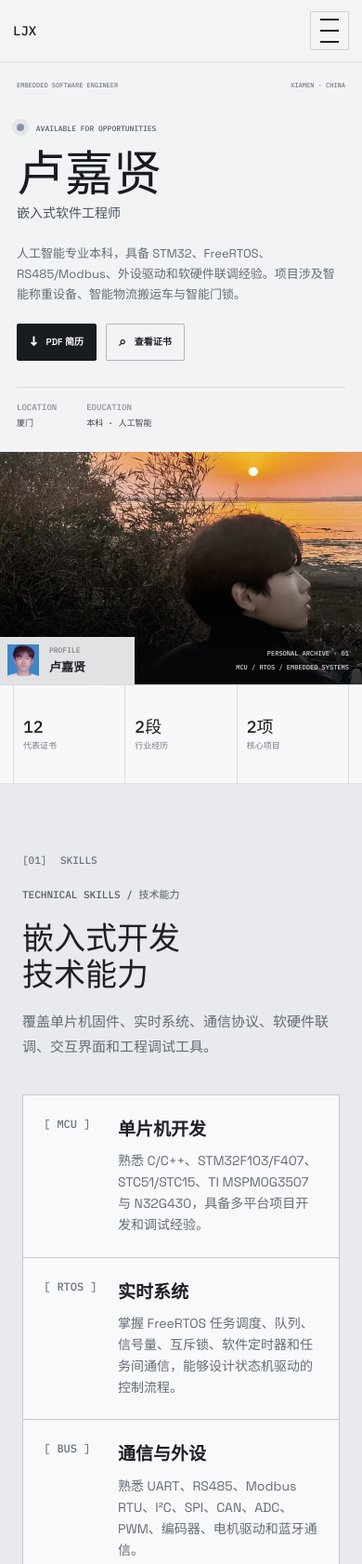
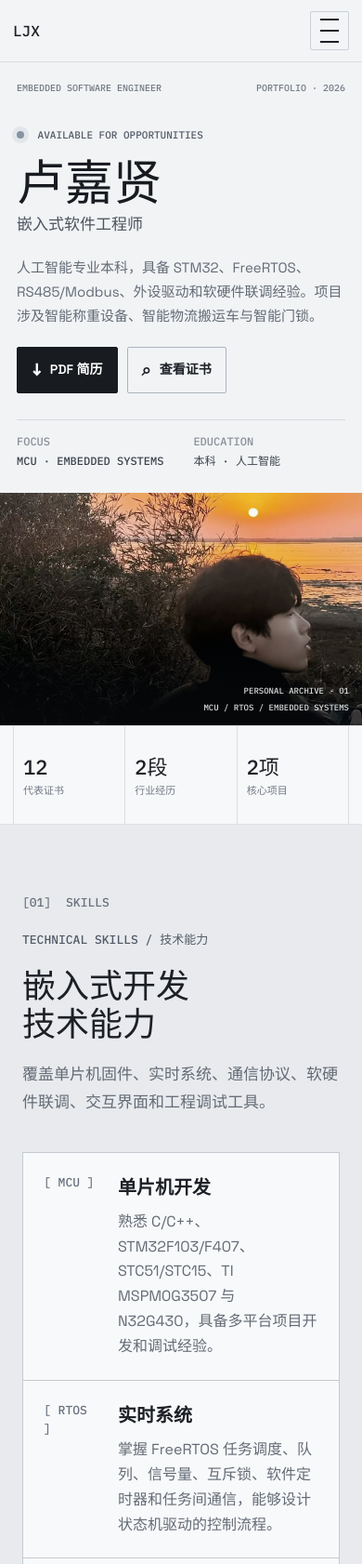
Before and after one commit to threesun-3/ljx-portfolio, a website: page index.html in a window 390 px wide. Shown: the top 1682 px of the page at 93% size. Drawn offline with Linux system fonts and the light colour scheme.

Commit message:
Improve portfolio readability and simplify hero details

```diff
--- a/app.js
+++ b/app.js
@@ -14,7 +14,6 @@ function fillProfile() {
   $("#profile-name").textContent = profile.name;
   $("#profile-role").textContent = profile.role;
   $("#profile-summary").textContent = profile.summary;
-  $("#profile-location").textContent = profile.location;
   $("#profile-education").textContent = profile.education;
   $("#footer-name").textContent = profile.name;
   const monogram = $(".profile-monogram");
--- a/data.js
+++ b/data.js
@@ -9,7 +9,6 @@ window.PORTFOLIO_DATA = {
     role: "嵌入式软件工程师",
     summary:
       "人工智能专业本科，具备 STM32、FreeRTOS、RS485/Modbus、外设驱动和软硬件联调经验。项目涉及智能称重设备、智能物流搬运车与智能门锁。",
-    location: "厦门",
     education: "本科 · 人工智能",
     email: "1593105984@qq.com",
     resume: "assets/resume.pdf",
--- a/index.html
+++ b/index.html
@@ -10,9 +10,9 @@
     <meta property="og:description" content="嵌入式软件工程师卢嘉贤的技术能力、项目经历、工作经历与证书档案。" />
     <title>卢嘉贤｜个人经历与证书档案</title>
     <link rel="icon" href="assets/favicon.svg" type="image/svg+xml" />
-    <link rel="stylesheet" href="styles.css?v=20260715-3" />
-    <script src="data.js?v=20260715-3" defer></script>
-    <script src="app.js?v=20260715-3" defer></script>
+    <link rel="stylesheet" href="styles.css?v=20260716-1" />
+    <script src="data.js?v=20260716-1" defer></script>
+    <script src="app.js?v=20260716-1" defer></script>
   </head>
   <body>
     <a class="skip-link" href="#main">跳到主要内容</a>
@@ -43,7 +43,7 @@
         <div class="hero-copy">
           <div class="hero-kicker">
             <span>EMBEDDED SOFTWARE ENGINEER</span>
-            <span>XIAMEN · CHINA</span>
+            <span>PORTFOLIO · 2026</span>
           </div>
           <div class="hero-copy-main">
             <p class="eyebrow"><span class="signal-dot"></span> AVAILABLE FOR OPPORTUNITIES</p>
@@ -58,7 +58,7 @@
             </div>
           </div>
           <div class="hero-meta" aria-label="个人基本信息">
-            <div><span>LOCATION</span><strong id="profile-location">厦门</strong></div>
+            <div><span>FOCUS</span><strong>MCU · EMBEDDED SYSTEMS</strong></div>
             <div><span>EDUCATION</span><strong id="profile-education">本科 · 人工智能</strong></div>
           </div>
         </div>
@@ -69,10 +69,6 @@
             <span>PERSONAL ARCHIVE · 01</span>
             <span>MCU / RTOS / EMBEDDED SYSTEMS</span>
           </figcaption>
-          <div class="hero-profile-stamp">
-            <img src="assets/photos/profile.webp" alt="卢嘉贤证件照" />
-            <span><small>PROFILE</small><strong>卢嘉贤</strong></span>
-          </div>
         </figure>
 
         <div class="hero-stats-band">
--- a/styles.css
+++ b/styles.css
@@ -103,12 +103,12 @@ img { display: block; max-width: 100%; }
 
 .brand { display: flex; align-items: center; gap: 9px; }
 .brand-mark {
-  color: var(--ink); font-family: "IBM Plex Mono", monospace; font-size: 14px; font-weight: 500; line-height: 1;
+  color: var(--ink); font-family: "IBM Plex Mono", monospace; font-size: 16px; font-weight: 500; line-height: 1;
   letter-spacing: 0;
 }
-.brand-name { color: var(--lavender); font-family: "IBM Plex Mono", monospace; font-size: 10px; }
+.brand-name { color: var(--lavender); font-family: "IBM Plex Mono", monospace; font-size: 12px; }
 
-.site-nav { display: flex; align-items: center; gap: 34px; font-size: 14px; font-weight: 600; }
+.site-nav { display: flex; align-items: center; gap: 34px; font-size: 15px; font-weight: 600; }
 .site-nav a { position: relative; display: flex; align-items: center; gap: 5px; transition: color 160ms ease; }
 .site-nav a span { display: none; }
 .site-nav a:hover { color: #626b78; }
@@ -147,13 +147,13 @@ img { display: block; max-width: 100%; }
   gap: 24px;
   color: #747b85;
   font-family: "IBM Plex Mono", monospace;
-  font-size: 9px;
+  font-size: 11px;
   letter-spacing: 0;
 }
 .hero-copy-main { align-self: center; max-width: 650px; padding-block: 40px; }
 .eyebrow {
   margin: 0 0 24px; color: var(--lavender); font-family: "IBM Plex Mono", monospace;
-  font-size: 11px; font-weight: 500; letter-spacing: 0; text-transform: uppercase;
+  font-size: 13px; font-weight: 500; letter-spacing: 0; text-transform: uppercase;
 }
 .signal-dot {
   display: inline-block; width: 8px; height: 8px; margin-right: 8px;
@@ -172,16 +172,16 @@ img { display: block; max-width: 100%; }
   margin: 14px 0 0;
   color: #4d545e;
   font-family: "IBM Plex Mono", "Microsoft YaHei", monospace;
-  font-size: 18px;
+  font-size: 20px;
   font-weight: 500;
   line-height: 1.4;
   letter-spacing: 0;
 }
-.hero-summary { max-width: 550px; margin: 34px 0 0; color: var(--text-soft); font-size: 15px; line-height: 1.8; }
+.hero-summary { max-width: 570px; margin: 34px 0 0; color: var(--text-soft); font-size: 17px; line-height: 1.8; }
 .hero-actions { display: flex; flex-wrap: wrap; gap: 10px; margin-top: 30px; }
 .text-link {
-  min-height: 42px;
-  padding: 10px 17px;
+  min-height: 50px;
+  padding: 12px 20px;
   display: inline-flex;
   align-items: center;
   gap: 9px;
@@ -189,17 +189,17 @@ img { display: block; max-width: 100%; }
   background: #181b20;
   border: 1px solid #181b20;
   border-radius: 2px;
-  font-size: 12px;
+  font-size: 15px;
   font-weight: 600;
   transition: background 160ms ease, color 160ms ease, transform 160ms ease;
 }
 .text-link:hover { background: #2d323a; transform: translateY(-1px); }
-.text-link span { font-family: "IBM Plex Mono", monospace; font-size: 14px; }
+.text-link span { font-family: "IBM Plex Mono", monospace; font-size: 18px; }
 .text-link-muted { color: var(--ink); background: transparent; border-color: #aeb4bc; }
 .text-link-muted:hover { color: white; background: #363b43; border-color: #363b43; }
 .hero-meta { display: flex; gap: 54px; padding-top: 22px; border-top: 1px solid #d6d9de; }
 .hero-meta div { display: grid; gap: 3px; }
-.hero-meta span, .hero-meta strong { font-family: "IBM Plex Mono", monospace; font-size: 9px; }
+.hero-meta span, .hero-meta strong { font-family: "IBM Plex Mono", monospace; font-size: 11px; }
 .hero-meta span { color: #8a9098; }
 .hero-meta strong { color: #3d434c; font-weight: 500; }
 .hero-media { position: relative; min-width: 0; min-height: 650px; margin: 0; overflow: hidden; background: #c9ced3; }
@@ -221,26 +221,8 @@ img { display: block; max-width: 100%; }
   gap: 4px;
   color: rgba(255,255,255,.86);
   font-family: "IBM Plex Mono", monospace;
-  font-size: 8px;
+  font-size: 10px;
 }
-.hero-profile-stamp {
-  position: absolute;
-  z-index: 2;
-  left: 0;
-  bottom: 0;
-  min-width: 175px;
-  padding: 12px 16px 12px 12px;
-  display: flex;
-  align-items: center;
-  gap: 11px;
-  color: #20242a;
-  background: rgba(245,246,247,.92);
-  backdrop-filter: blur(12px);
-}
-.hero-profile-stamp img { width: 43px; height: 43px; object-fit: cover; object-position: center 20%; }
-.hero-profile-stamp span { display: grid; gap: 2px; }
-.hero-profile-stamp small { color: #777f89; font-family: "IBM Plex Mono", monospace; font-size: 8px; }
-.hero-profile-stamp strong { font-size: 13px; font-weight: 600; }
 .hero-stats-band { grid-column: 1 / -1; background: #f7f8f9; border-top: 1px solid #d9dde1; }
 .hero-stats {
   min-height: 110px;
@@ -250,8 +232,8 @@ img { display: block; max-width: 100%; }
   border-left: 1px solid #d9dde1;
 }
 .hero-stats div { padding: 24px 32px; display: grid; align-content: center; border-right: 1px solid #d9dde1; }
-.hero-stats dt { order: 2; color: #727a86; font-size: 11px; }
-.hero-stats dd { margin: 0; color: var(--ink); font-family: "IBM Plex Mono", monospace; font-size: 26px; }
+.hero-stats dt { order: 2; color: #727a86; font-size: 13px; }
+.hero-stats dd { margin: 0; color: var(--ink); font-family: "IBM Plex Mono", monospace; font-size: 30px; }
 
 .section-block { padding-block: 96px; }
 .section-heading {
@@ -260,7 +242,7 @@ img { display: block; max-width: 100%; }
 }
 .section-label {
   align-self: start; color: var(--purple-bright); font-family: "IBM Plex Mono", monospace;
-  font-size: 11px;
+  font-size: 13px;
 }
 .section-label span {
   display: inline; margin-right: 8px; color: inherit; background: transparent;
@@ -272,7 +254,7 @@ img { display: block; max-width: 100%; }
   margin: 0; font-family: "IBM Plex Mono", "Microsoft YaHei", monospace;
   font-size: 44px; font-weight: 500; line-height: 1.14; letter-spacing: 0;
 }
-.section-intro { margin: 0; color: var(--text-soft); font-size: 15px; line-height: 1.75; }
+.section-intro { margin: 0; color: var(--text-soft); font-size: 17px; line-height: 1.75; }
 
 #about { width: 100%; max-width: none; padding-inline: max(24px, calc((100% - var(--shell)) / 2)); background: var(--navy-deep); }
 
@@ -293,13 +275,13 @@ img { display: block; max-width: 100%; }
 .skill-card:nth-child(1):hover { background: #eef0f3; }
 .skill-icon {
   grid-row: 1 / 3; width: fit-content; color: var(--purple-bright); font-family: "IBM Plex Mono", monospace;
-  font-size: 12px; text-transform: uppercase;
+  font-size: 13px; text-transform: uppercase;
 }
 .skill-icon::before { content: "[ "; }
 .skill-icon::after { content: " ]"; }
-.skill-card h3 { margin: 0; font-size: 20px; font-weight: 600; letter-spacing: 0; }
-.skill-card p { margin: 0; max-width: 420px; color: var(--text-soft); font-size: 14px; line-height: 1.65; }
-.skill-card:nth-child(1) h3 { font-size: 20px; }
+.skill-card h3 { margin: 0; font-size: 21px; font-weight: 600; letter-spacing: 0; }
+.skill-card p { margin: 0; max-width: 450px; color: var(--text-soft); font-size: 16px; line-height: 1.68; }
+.skill-card:nth-child(1) h3 { font-size: 21px; }
 
 .section-dark { color: var(--ink); background: white; }
 .section-heading-dark .section-title-wrap .eyebrow, .section-heading-dark .section-label { color: #59616d; }
@@ -314,13 +296,13 @@ img { display: block; max-width: 100%; }
 }
 .timeline-item:hover { transform: none; box-shadow: none; background: #f5f6f7; }
 .timeline-date {
-  color: #59616d; font-family: "IBM Plex Mono", monospace; font-size: 11px;
+  color: #59616d; font-family: "IBM Plex Mono", monospace; font-size: 13px;
 }
 .timeline-content { margin-top: 0; }
 .timeline-content::before { display: none; }
-.timeline-content h3 { margin: 0 0 9px; font-size: 19px; line-height: 1.35; letter-spacing: 0; }
-.timeline-subtitle { margin: 0 0 13px; color: var(--text-soft); font-size: 11px; font-weight: 600; }
-.timeline-content p:last-child { margin: 0; color: var(--text-soft); font-size: 13px; line-height: 1.6; }
+.timeline-content h3 { margin: 0 0 9px; font-size: 21px; line-height: 1.35; letter-spacing: 0; }
+.timeline-subtitle { margin: 0 0 13px; color: var(--text-soft); font-size: 14px; font-weight: 600; }
+.timeline-content p:last-child { margin: 0; color: var(--text-soft); font-size: 15px; line-height: 1.7; }
 
 .certificate-section { width: 100%; max-width: none; padding-inline: max(24px, calc((100% - var(--shell)) / 2)); color: var(--ink); background: var(--off-white); }
 .certificate-section .section-title-wrap .eyebrow, .certificate-section .section-label { color: #59616d; }
@@ -333,15 +315,15 @@ img { display: block; max-width: 100%; }
 .filters { display: flex; flex-wrap: wrap; gap: 8px; }
 .filter-button {
   padding: 8px 14px; color: #555d68; background: white; border: 1px solid var(--line-light);
-  border-radius: 2px; cursor: pointer; font-size: 11px; font-weight: 600;
+  border-radius: 2px; cursor: pointer; font-size: 13px; font-weight: 600;
 }
 .filter-button:hover, .filter-button.is-active { color: white; background: var(--purple); border-color: var(--purple); }
 .search-box {
   width: 260px; padding: 9px 12px; display: flex; align-items: center; gap: 10px;
   background: white; border: 1px solid var(--line-light); border-radius: 2px;
 }
-.search-box > span { color: #757d88; font-family: "IBM Plex Mono", monospace; font-size: 8px; }
-.search-box input { width: 100%; min-width: 0; padding: 0; color: var(--ink); background: transparent; border: 0; outline: 0; font-size: 11px; }
+.search-box > span { color: #757d88; font-family: "IBM Plex Mono", monospace; font-size: 11px; }
+.search-box input { width: 100%; min-width: 0; padding: 0; color: var(--ink); background: transparent; border: 0; outline: 0; font-size: 14px; }
 
 .certificate-grid { display: grid; grid-template-columns: repeat(3, 1fr); gap: 12px; }
 .certificate-card {
@@ -353,7 +335,7 @@ img { display: block; max-width: 100%; }
 .certificate-image { position: relative; display: block; aspect-ratio: 4 / 3; overflow: hidden; background: #e8eaed; }
 .certificate-image::after {
   content: "查看证书 ↗"; position: absolute; right: 13px; bottom: 13px; padding: 8px 11px;
-  color: white; background: var(--purple); border-radius: 2px; font-size: 10px; font-weight: 600;
+  color: white; background: var(--purple); border-radius: 2px; font-size: 12px; font-weight: 600;
   opacity: 0; transform: translateY(5px); transition: 180ms ease;
 }
 .certificate-card:hover .certificate-image::after { opacity: 1; transform: translateY(0); }
@@ -363,9 +345,9 @@ img { display: block; max-width: 100%; }
 }
 .certificate-card:hover img { transform: scale(1.02); }
 .certificate-info { display: block; padding: 21px; }
-.tag { color: #59616d; font-family: "IBM Plex Mono", monospace; font-size: 9px; text-transform: uppercase; }
-.certificate-info h3 { min-height: 48px; margin: 12px 0 15px; font-size: 18px; line-height: 1.4; }
-.certificate-meta { display: flex; justify-content: space-between; gap: 12px; color: #747c87; font-size: 10px; }
+.tag { color: #59616d; font-family: "IBM Plex Mono", monospace; font-size: 11px; text-transform: uppercase; }
+.certificate-info h3 { min-height: 54px; margin: 12px 0 15px; font-size: 19px; line-height: 1.42; }
+.certificate-meta { display: flex; justify-content: space-between; gap: 12px; color: #747c87; font-size: 12px; }
 .empty-state { padding: 65px 20px; color: #646b76; text-align: center; background: white; border: 1px solid var(--line-light); border-radius: var(--radius); }
 
 .contact-section { padding-block: 0; color: white; background: #181b20; border-bottom: 1px solid #353a42; }
@@ -377,18 +359,18 @@ img { display: block; max-width: 100%; }
 .contact-inner::after {
   display: none;
 }
-.contact-index { align-self: start; color: #8f969f; font-family: "IBM Plex Mono", monospace; font-size: 10px; }
+.contact-index { align-self: start; color: #8f969f; font-family: "IBM Plex Mono", monospace; font-size: 12px; }
 .contact-copy .eyebrow { color: #8f969f; }
 .contact-copy h2 {
   margin: 0 0 18px; font-family: "IBM Plex Mono", "Microsoft YaHei", monospace;
   font-size: 40px; font-weight: 500; line-height: 1.14; letter-spacing: 0;
 }
-.contact-copy > p:last-child { margin: 0; max-width: 580px; color: #aeb4bc; font-size: 14px; }
+.contact-copy > p:last-child { margin: 0; max-width: 620px; color: #aeb4bc; font-size: 16px; }
 .contact-actions { position: relative; z-index: 1; display: grid; gap: 10px; align-self: end; }
 .contact-link {
-  min-height: 46px; padding: 11px 14px; display: flex; justify-content: space-between; align-items: center;
+  min-height: 52px; padding: 13px 16px; display: flex; justify-content: space-between; align-items: center;
   color: #181b20; background: white; border: 1px solid white; border-radius: 2px;
-  cursor: pointer; font-size: 12px; font-weight: 600; text-align: left;
+  cursor: pointer; font-size: 14px; font-weight: 600; text-align: left;
 }
 .contact-button { color: white; background: transparent; border-color: #555c66; }
 .contact-link span { font-size: 17px; }
@@ -396,7 +378,7 @@ img { display: block; max-width: 100%; }
 .site-footer { color: #aeb4bd; background: #1d2026; }
 .footer-inner {
   min-height: 100px; display: grid; grid-template-columns: 1fr 1fr 1fr; align-items: center;
-  font-family: "IBM Plex Mono", monospace; font-size: 9px;
+  font-family: "IBM Plex Mono", monospace; font-size: 11px;
 }
 .footer-inner p:nth-child(2) { text-align: center; }
 .footer-inner a { color: white; text-align: right; }
@@ -419,19 +401,19 @@ img { display: block; max-width: 100%; }
 .modal-content h2 { margin: 17px 0 34px; font-size: 29px; line-height: 1.3; }
 .modal-meta { display: grid; gap: 15px; margin: 0 0 25px; padding-block: 18px; border-block: 1px solid var(--line-light); }
 .modal-meta div { display: grid; gap: 3px; }
-.modal-meta dt { color: #737b87; font-family: "IBM Plex Mono", monospace; font-size: 8px; }
-.modal-meta dd { margin: 0; font-size: 13px; font-weight: 600; }
-.modal-content > p { margin: 0 0 30px; color: var(--text-soft); font-size: 13px; }
+.modal-meta dt { color: #737b87; font-family: "IBM Plex Mono", monospace; font-size: 10px; }
+.modal-meta dd { margin: 0; font-size: 15px; font-weight: 600; }
+.modal-content > p { margin: 0 0 30px; color: var(--text-soft); font-size: 15px; }
 .modal-original {
   display: flex; justify-content: center; padding: 12px 15px; color: white; background: var(--purple);
-  border-radius: 2px; font-size: 11px; font-weight: 600;
+  border-radius: 2px; font-size: 14px; font-weight: 600;
 }
 
 .toast {
   position: fixed; z-index: 100; left: 50%; bottom: 25px; padding: 11px 17px;
   color: white; background: var(--purple); border: 1px solid var(--purple-bright); border-radius: 2px;
   box-shadow: 0 15px 40px rgba(12,13,35,.25); opacity: 0; pointer-events: none;
-  transform: translate(-50%, 12px); transition: 180ms ease; font-size: 11px;
+  transform: translate(-50%, 12px); transition: 180ms ease; font-size: 13px;
 }
 .toast.is-visible { opacity: 1; transform: translate(-50%, 0); }
 
@@ -481,29 +463,28 @@ img { display: block; max-width: 100%; }
     grid-template-rows: auto 250px auto;
     min-height: auto;
   }
-  .hero-copy { min-height: 360px; padding: 20px 18px 24px; }
-  .hero-kicker { font-size: 7px; }
+  .hero-copy { min-height: 410px; padding: 20px 18px 24px; }
+  .hero-kicker { font-size: 10px; }
   .hero-copy-main { padding-block: 34px 28px; }
-  .hero-copy-main .eyebrow { margin-bottom: 17px; font-size: 8px; }
+  .hero-copy-main .eyebrow { margin-bottom: 17px; font-size: 11px; }
   .hero-name { font-size: 52px; }
-  .hero-role { margin-top: 7px; font-size: 14px; }
-  .hero-summary { margin-top: 22px; font-size: 13px; line-height: 1.7; }
+  .hero-role { margin-top: 7px; font-size: 17px; }
+  .hero-summary { margin-top: 22px; font-size: 15px; line-height: 1.72; }
   .hero-actions { margin-top: 20px; }
-  .text-link { min-height: 38px; padding: 8px 13px; font-size: 10px; }
+  .text-link { min-height: 46px; padding: 10px 15px; font-size: 14px; }
   .hero-meta { gap: 32px; padding-top: 14px; }
+  .hero-meta span, .hero-meta strong { font-size: 12px; }
   .hero-media { min-height: 250px; }
   .hero-photo { object-position: center 47%; }
-  .hero-media figcaption { right: 14px; bottom: 12px; font-size: 7px; }
-  .hero-profile-stamp { padding: 8px 11px 8px 8px; min-width: 145px; }
-  .hero-profile-stamp img { width: 34px; height: 34px; }
+  .hero-media figcaption { right: 14px; bottom: 12px; font-size: 9px; }
   .hero-stats { min-height: 105px; grid-template-columns: repeat(3, 1fr); }
   .hero-stats div { padding: 18px 10px; }
-  .hero-stats dd { font-size: 18px; }
-  .hero-stats dt { font-size: 9px; }
+  .hero-stats dd { font-size: 22px; }
+  .hero-stats dt { font-size: 11px; }
 
   .section-block { padding-block: 74px; }
   .section-heading { grid-template-columns: 1fr; gap: 20px; margin-bottom: 38px; }
-  .section-heading h2 { font-size: 34px; }
+  .section-heading h2 { font-size: 36px; }
   .section-intro { max-width: 520px; }
 
   .skills-grid { display: grid; grid-template-columns: 1fr; grid-template-rows: none; }
@@ -512,7 +493,7 @@ img { display: block; max-width: 100%; }
     grid-template-columns: 62px 1fr;
   }
   .skill-card:nth-child(1) { min-height: 0; }
-  .skill-card h3, .skill-card:nth-child(1) h3 { font-size: 19px; }
+  .skill-card h3, .skill-card:nth-child(1) h3 { font-size: 20px; }
 
   .timeline { display: block; margin-left: 0; }
   .timeline-item { min-height: 0; padding: 25px 0; grid-template-columns: 1fr; gap: 10px; }
```
Also changed, not shown: tests/qa.mjs (+13 -0 lines).
